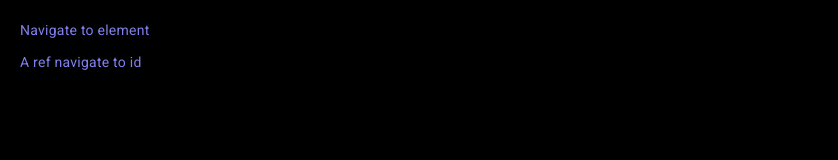
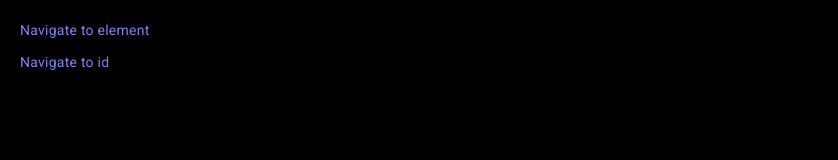
Before and after one commit to Andylaa10/Portfolio, an Angular app in the folder Portfolio/: page / in a window 1280 px wide. Both pictures are taken after a click on the button "Navigate". Shown: the top 160 px of the page, without its empty margins (0-838 px from the left). Built offline with nearby package versions, Linux system fonts and the light colour scheme.

Commit message:
node update

```diff
--- a/Portfolio/package.json
+++ b/Portfolio/package.json
@@ -10,6 +10,7 @@
   },
   "private": true,
   "dependencies": {
+    "@angular-devkit/build-angular": "^16.0.3",
     "@angular/animations": "^15.1.0",
     "@angular/cdk": "^15.2.9",
     "@angular/common": "^15.1.0",
@@ -25,7 +26,6 @@
     "zone.js": "~0.12.0"
   },
   "devDependencies": {
-    "@angular-devkit/build-angular": "^15.1.4",
     "@angular/cli": "^16.0.3",
     "@angular/compiler-cli": "^15.1.0",
     "@types/jasmine": "~4.3.0",
--- a/Portfolio/src/app/home-page/home-page.component.html
+++ b/Portfolio/src/app/home-page/home-page.component.html
@@ -1,7 +1,7 @@
 <mat-drawer-container class="example-container" autosize style="background-color: black">
   <mat-drawer #drawer class="example-sidenav" mode="side" style="background-color: black">
     <p>Navigate to element</p>
-    <p>A ref navigate to id</p>
+    <p>Navigate to id</p>
   </mat-drawer>
 
   <div class="example-sidenav-content">
```
Also changed, not shown: 1 other file (tests, documents, lock files or other folders).
